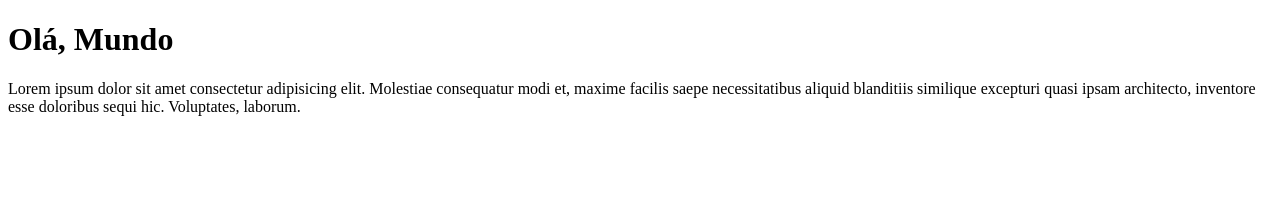
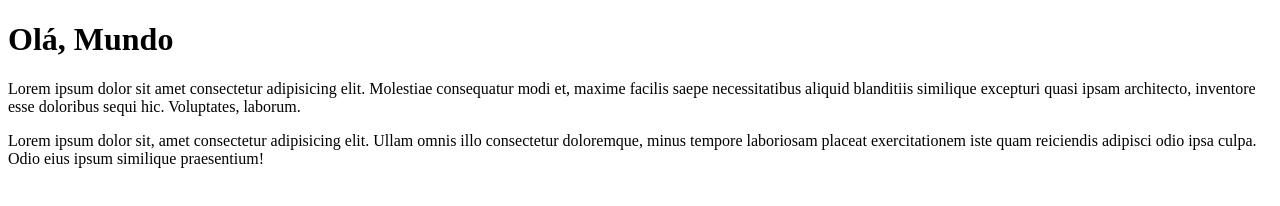
Before and after one commit to brunovieira94/Ola-Mundo, a plain HTML site: page site-exemplo/index.html in a window 1280 px wide. Drawn offline with Linux system fonts and the light colour scheme.

Commit message:
Adicionei um parágrafo

```diff
--- a/site-exemplo/index.html
+++ b/site-exemplo/index.html
@@ -8,5 +8,6 @@
 <body>
     <h1>Olá, Mundo</h1>
     <p>Lorem ipsum dolor sit amet consectetur adipisicing elit. Molestiae consequatur modi et, maxime facilis saepe necessitatibus aliquid blanditiis similique excepturi quasi ipsam architecto, inventore esse doloribus sequi hic. Voluptates, laborum.</p>
+    <p>Lorem ipsum dolor sit, amet consectetur adipisicing elit. Ullam omnis illo consectetur doloremque, minus tempore laboriosam placeat exercitationem iste quam reiciendis adipisci odio ipsa culpa. Odio eius ipsum similique praesentium!</p>
 </body>
 </html>
```
